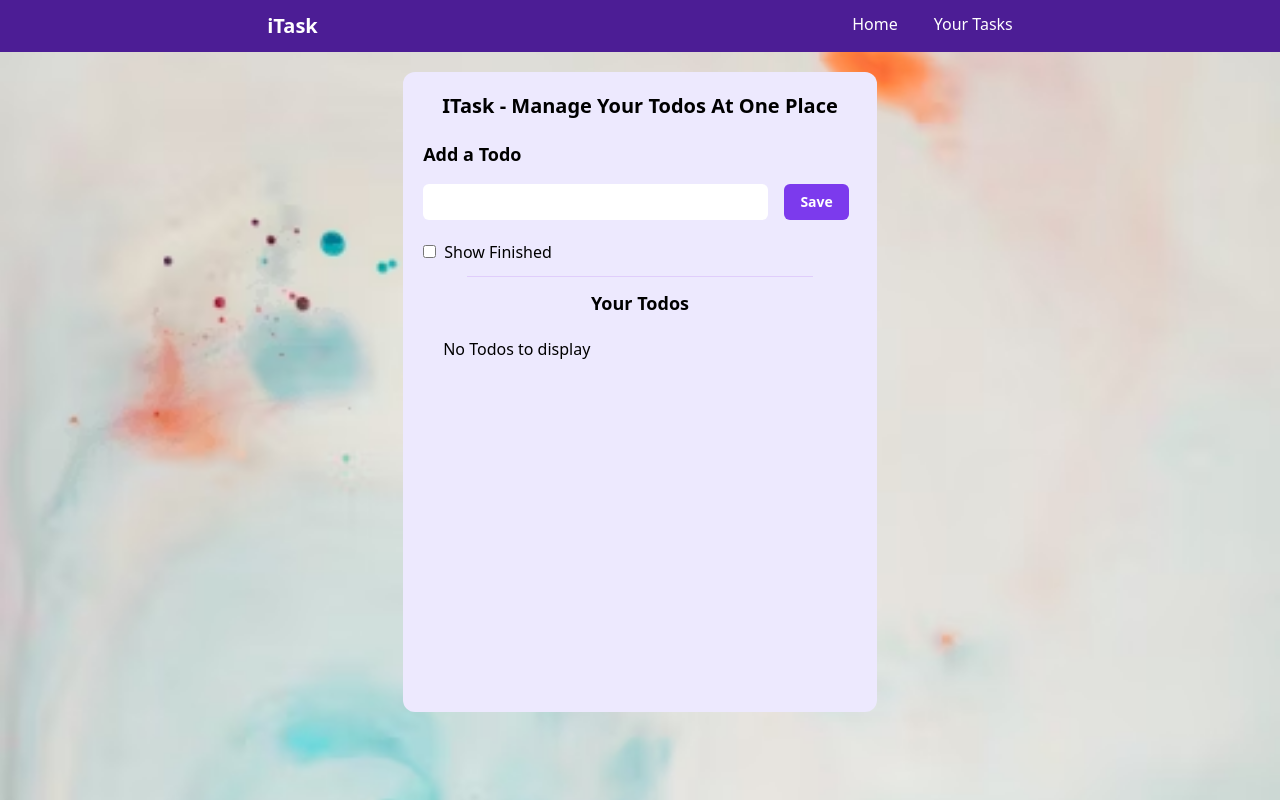
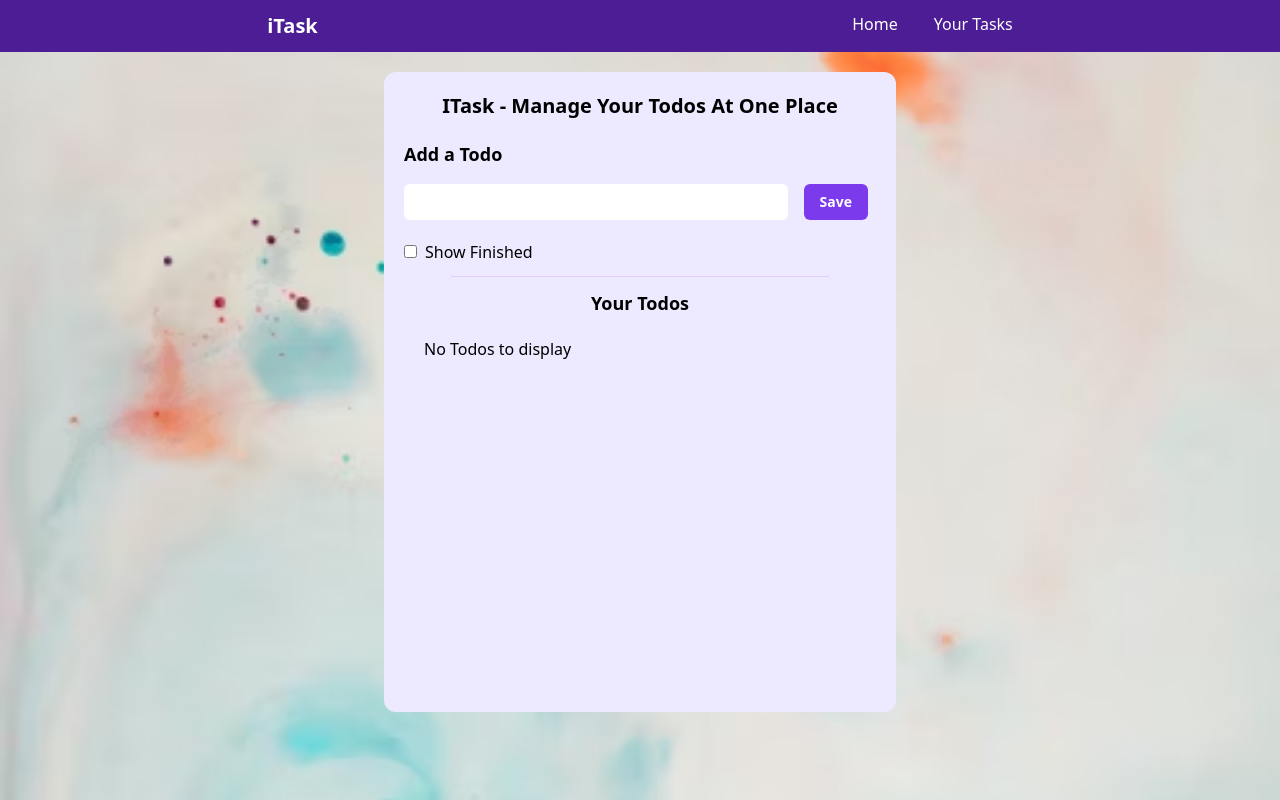
Before and after one commit to tahirwaqas7/Todolist, a React (Vite) app: page / in a window 1280 px wide. Built offline with nearby package versions, Linux system fonts and the light colour scheme.

Commit message:
Update App.jsx

```diff
--- a/src/App.jsx
+++ b/src/App.jsx
@@ -84,7 +84,7 @@ function App() {
   return (
     <>
       <Navbar />
-      <div className="md:container my-5 rounded-xl p-5 bg-violet-100 min-h-[80vh] md:w-[37%] md:mx-auto mx-5">
+      <div className="md:container my-5 rounded-xl p-5 bg-violet-100 min-h-[80vh] md:w-[40%] md:mx-auto mx-5">
         <h1 className='font-semibold capitalize text-center text-xl'>iTask - manage your Todos at one place</h1>
         <div className="addTodo my-5 flex flex-col gap-4">
 
```
